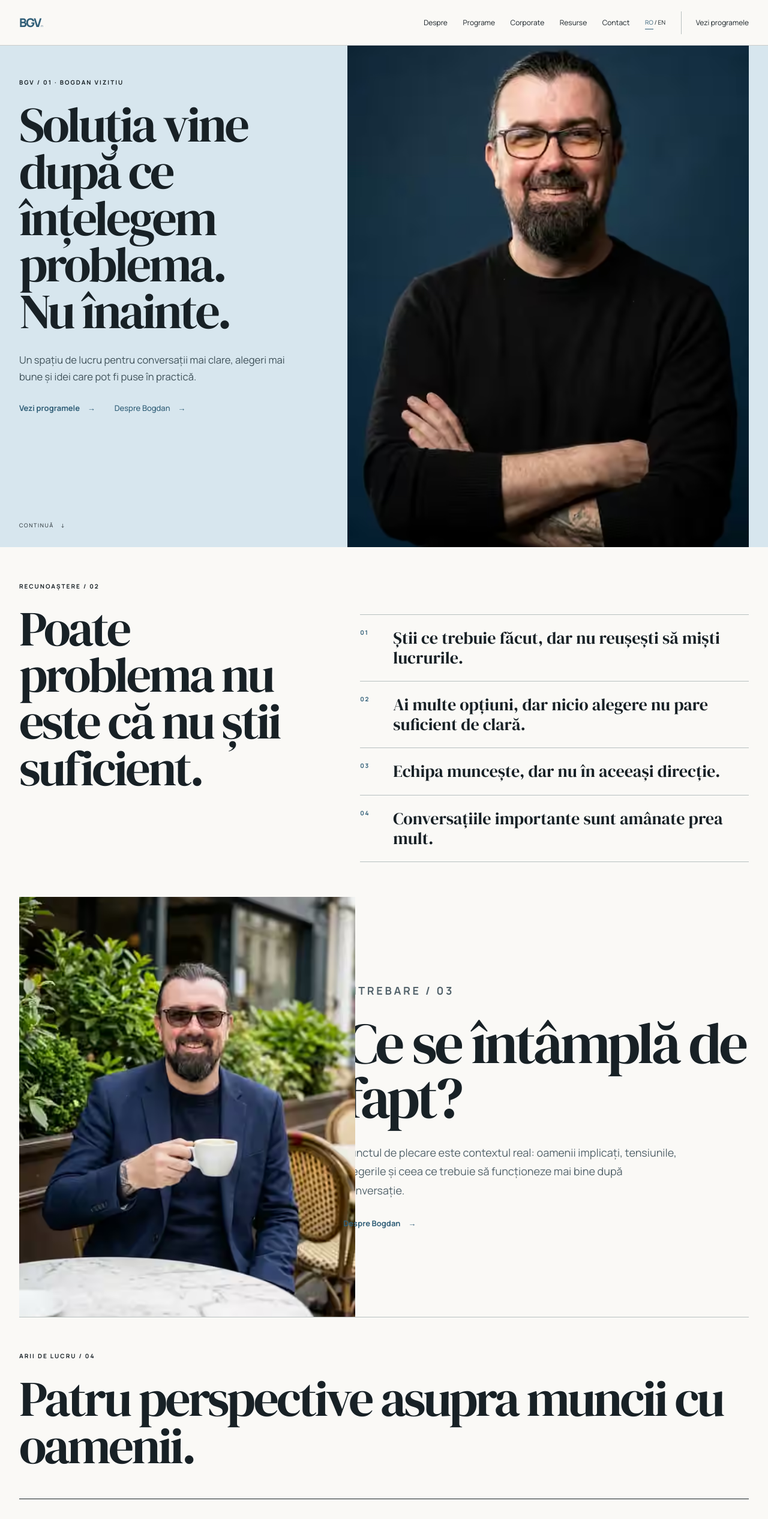
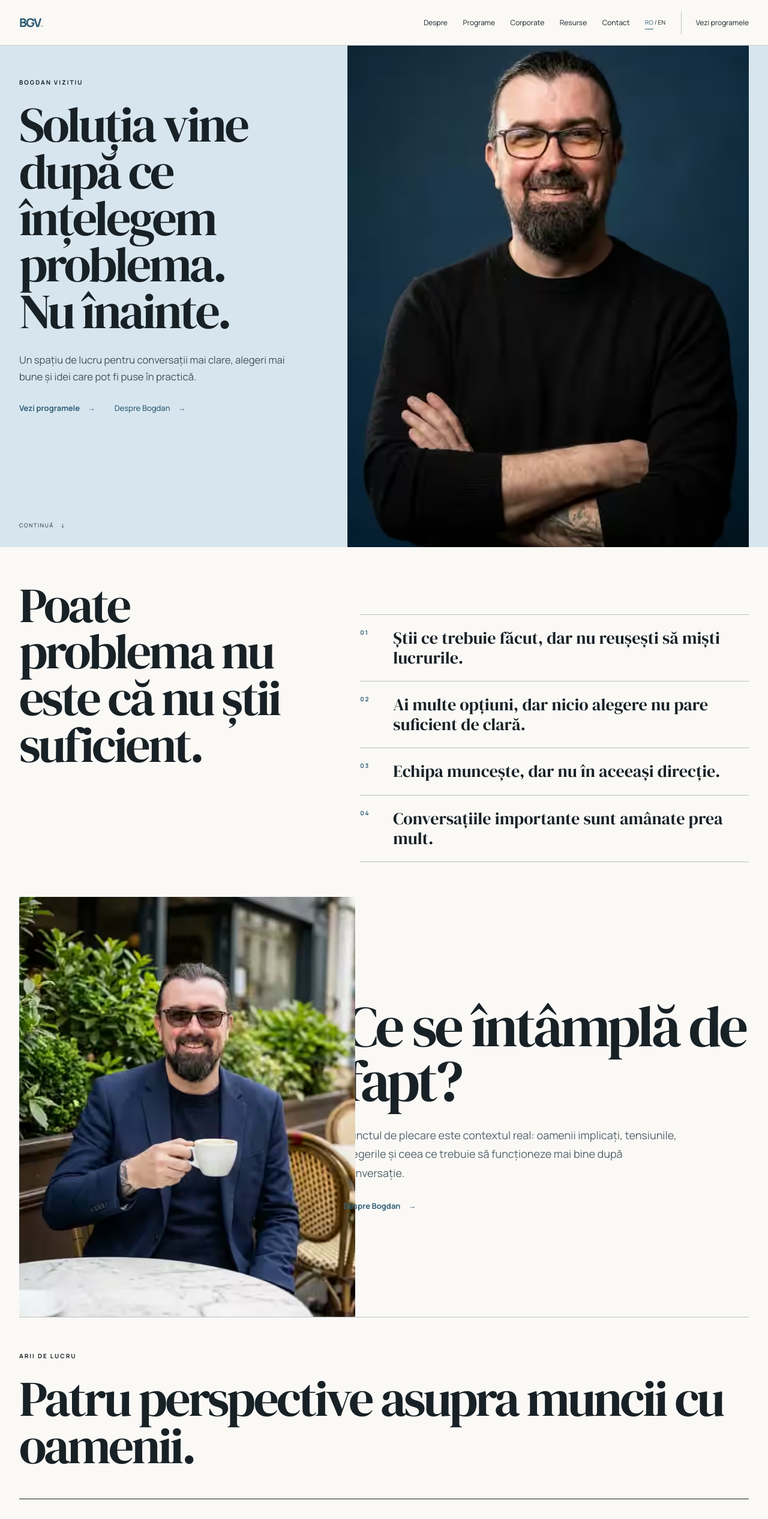
Before and after one commit to ivanovroxana1988-arch/bogdanvizitiu, a Next.js app: page / in a window 1280 px wide. Shown: the top 2532 px of the page at 60% size. Built offline with nearby package versions, Linux system fonts and the light colour scheme.

Commit message:
Simplify homepage section labels

```diff
--- a/app/page.tsx
+++ b/app/page.tsx
@@ -11,20 +11,20 @@ export default function Home({searchParams}:{searchParams?:{lang?:string}}){
 
   return <>
     <section className="hero" aria-labelledby="hero-title"><div className="shell hero-grid">
-      <div className="hero-copy"><Eyebrow>BGV / 01 · {copy.eyebrow}</Eyebrow><h1 id="hero-title">{copy.heroHeadline.map((line)=><span key={line}>{line}</span>)}</h1><p className="lead">{copy.heroIntro}</p><div className="actions"><ArrowLink href="/programs">{copy.primaryCta}</ArrowLink><ArrowLink href="/about" className="text-link">{copy.secondaryCta}</ArrowLink></div><a className="scroll-cue" href="#recognition">{locale==='ro'?'Continuă':'Continue'} <span aria-hidden>↓</span></a></div>
+      <div className="hero-copy"><Eyebrow>{copy.eyebrow}</Eyebrow><h1 id="hero-title">{copy.heroHeadline.map((line)=><span key={line}>{line}</span>)}</h1><p className="lead">{copy.heroIntro}</p><div className="actions"><ArrowLink href="/programs">{copy.primaryCta}</ArrowLink><ArrowLink href="/about" className="text-link">{copy.secondaryCta}</ArrowLink></div><a className="scroll-cue" href="#recognition">{locale==='ro'?'Continuă':'Continue'} <span aria-hidden>↓</span></a></div>
       <EditorialImage asset="hero" kind="portrait" className="hero-image"/>
     </div></section>
 
-    <section id="recognition" className="recognition"><div className="shell recognition-grid"><div><Eyebrow>{copy.recognitionEyebrow}</Eyebrow><h2>{copy.recognitionTitle}</h2></div><ol className="recognition-list">{copy.recognitionItems.map((item,i)=><li key={item}><span>0{i+1}</span><p>{item}</p></li>)}</ol></div></section>
+    <section id="recognition" className="recognition"><div className="shell recognition-grid"><div><h2>{copy.recognitionTitle}</h2></div><ol className="recognition-list">{copy.recognitionItems.map((item,i)=><li key={item}><span>0{i+1}</span><p>{item}</p></li>)}</ol></div></section>
 
-    <section className="point-of-view"><div className="shell point-grid"><EditorialImage asset="candid" kind="portrait"/><div><Eyebrow>{copy.pointEyebrow}</Eyebrow><h2>{copy.pointTitle}</h2><p>{copy.pointText}</p><ArrowLink href="/about">{copy.secondaryCta}</ArrowLink></div></div></section>
+    <section className="point-of-view"><div className="shell point-grid"><EditorialImage asset="candid" kind="portrait"/><div><h2>{copy.pointTitle}</h2><p>{copy.pointText}</p><ArrowLink href="/about">{copy.secondaryCta}</ArrowLink></div></div></section>
 
-    <section className="areas shell"><div className="section-head"><div><Eyebrow>{copy.areasEyebrow} / 04</Eyebrow><h2 className="section-title">{copy.areasTitle}</h2></div></div><div className="area-list">{areas.map((area,i)=><article className="area-row" key={area.title}><span>0{i+1}</span><h3>{area.title}</h3><p>{area.description}</p></article>)}</div></section>
+    <section className="areas shell"><div className="section-head"><div><Eyebrow>{copy.areasEyebrow}</Eyebrow><h2 className="section-title">{copy.areasTitle}</h2></div></div><div className="area-list">{areas.map((area,i)=><article className="area-row" key={area.title}><span>0{i+1}</span><h3>{area.title}</h3><p>{area.description}</p></article>)}</div></section>
 
-    <section className="programs shell"><div className="program-intro"><Eyebrow>{copy.programsEyebrow} / 05</Eyebrow><h2>{copy.programsStatement}</h2><p>{copy.programsIntro}</p></div>{programs.map((program,i)=><article className="program-row" key={program.slug}><span>0{i+1}</span><h3>{program.title}</h3><p>{program.description}</p><ArrowLink href={`/programs/${program.slug}`}>{copy.viewProgram}</ArrowLink></article>)}</section>
+    <section className="programs shell"><div className="program-intro"><Eyebrow>{copy.programsEyebrow}</Eyebrow><h2>{copy.programsStatement}</h2><p>{copy.programsIntro}</p></div>{programs.map((program,i)=><article className="program-row" key={program.slug}><span>0{i+1}</span><h3>{program.title}</h3><p>{program.description}</p><ArrowLink href={`/programs/${program.slug}`}>{copy.viewProgram}</ArrowLink></article>)}</section>
 
-    <section className="dark"><div className="shell corporate-grid"><div className="corporate-title"><Eyebrow>{copy.corporateEyebrow} / 06</Eyebrow><h2>{copy.corporateTitle}</h2></div><div className="corporate-copy"><p>{copy.corporateText}</p><ArrowLink href="/corporate">{copy.corporateCta}</ArrowLink></div><div className="domain-list">{copy.corporateDomains.map((domain,i)=><div key={domain}><span>0{i+1}</span>{domain}</div>)}</div><ConceptImage asset="workshopNotes" kind="wide"/></div></section>
+    <section className="dark"><div className="shell corporate-grid"><div className="corporate-title"><Eyebrow>{copy.corporateEyebrow}</Eyebrow><h2>{copy.corporateTitle}</h2></div><div className="corporate-copy"><p>{copy.corporateText}</p><ArrowLink href="/corporate">{copy.corporateCta}</ArrowLink></div><div className="domain-list">{copy.corporateDomains.map((domain,i)=><div key={domain}><span>0{i+1}</span>{domain}</div>)}</div><ConceptImage asset="workshopNotes" kind="wide"/></div></section>
 
-    <section className="final-loop"><div className="shell final-grid"><Eyebrow>{copy.finalEyebrow}</Eyebrow><h2>{copy.finalTitle}</h2><div><p>{copy.finalText}</p><ArrowLink href="/contact">{copy.finalCta}</ArrowLink></div></div></section>
+    <section className="final-loop"><div className="shell final-grid"><h2>{copy.finalTitle}</h2><div><p>{copy.finalText}</p><ArrowLink href="/contact">{copy.finalCta}</ArrowLink></div></div></section>
   </>
 }
```
